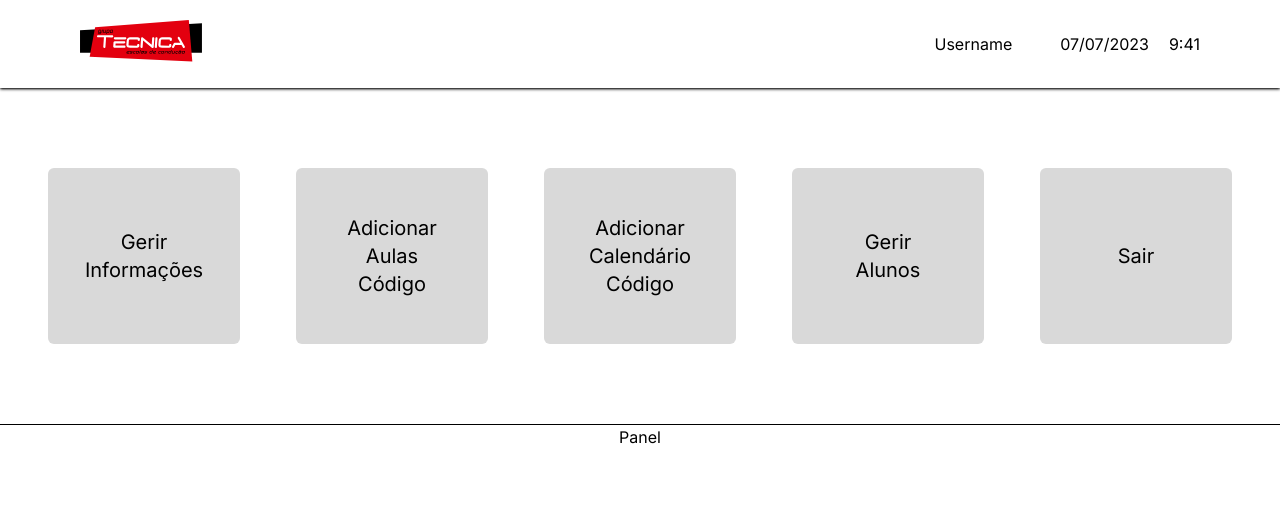
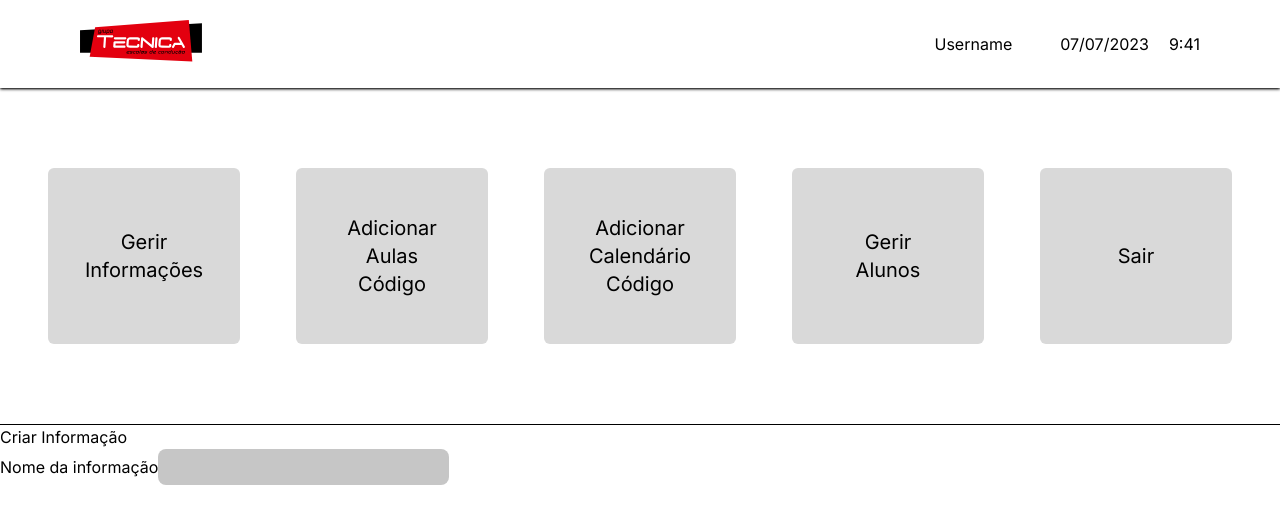
Before and after one commit to Frelances-projects/app-tecnica, a Next.js app in the folder web/: page /panel in a window 1280 px wide. Shown: the top 524 px of the page. Built offline with nearby package versions, Linux system fonts and the light colour scheme.

Commit message:
:sparkles: feat: form components

```diff
--- a/web/src/app/panel/layout.tsx
+++ b/web/src/app/panel/layout.tsx
@@ -19,7 +19,7 @@ export default function PanelLayout({
 
       <div className='mx-auto max-w-[1440px] w-full h-[1px] bg-black'/>
 
-      <div className=" w-full h-full flex items-center justify-center">
+      <div className="w-full max-w-7xl h-full flex items-center justify-center">
         {children}
       </div>
     </>
--- a/web/src/app/panel/page.tsx
+++ b/web/src/app/panel/page.tsx
@@ -1,5 +1,20 @@
+import { Input } from '../../components/Input'
+
 export default function Panel() {
   return (
-    <h1>Panel</h1>
+    <main className="w-full flex items-center justify-between">
+      <section className="max-w-[29.438rem]">
+        <h1>Criar Informação</h1>
+
+        <fieldset>
+          <label htmlFor="information-name">Nome da informação</label>
+          <Input id='information-name' type='text' />
+        </fieldset>
+
+        <fieldset></fieldset>
+      </section>
+
+      <section></section>
+    </main>
   )
 }
--- /dev/null
+++ b/web/src/components/Button.tsx
@@ -0,0 +1,11 @@
+import { ButtonHTMLAttributes } from 'react'
+
+interface ButtonProps extends ButtonHTMLAttributes<HTMLButtonElement> {
+  title: string
+}
+
+export function Button({ className, title, ...rest }: ButtonProps) {
+  <button className={`w-32 px-7 py-[0.375rem] rounded-3xl bg-[#E3000F] text-white ${className}`} {...rest}>
+    {title}
+  </button>
+}
--- /dev/null
+++ b/web/src/components/Input.tsx
@@ -0,0 +1,9 @@
+import { InputHTMLAttributes } from 'react'
+
+interface InputProps extends InputHTMLAttributes<HTMLInputElement> {}
+
+export function Input({ className, ...rest }: InputProps) {
+  return (
+    <input className={`bg-[#C6C6C6] rounded-lg w-[18.188rem] px-2 py-[0.375rem] text-black ${className}`} {...rest} />
+  )
+}
--- /dev/null
+++ b/web/src/components/TextArea.tsx
@@ -0,0 +1,9 @@
+import { TextareaHTMLAttributes } from 'react'
+
+interface TextAreaProps extends TextareaHTMLAttributes<HTMLTextAreaElement> {}
+
+export function TextArea({ className, ...rest }: TextAreaProps) {
+  return (
+    <textarea className={`px-5 py-3 w-[18.188rem] h-[11.438rem] rounded-lg text-center text-black ${className}`} {...rest} />
+  )
+}
```
